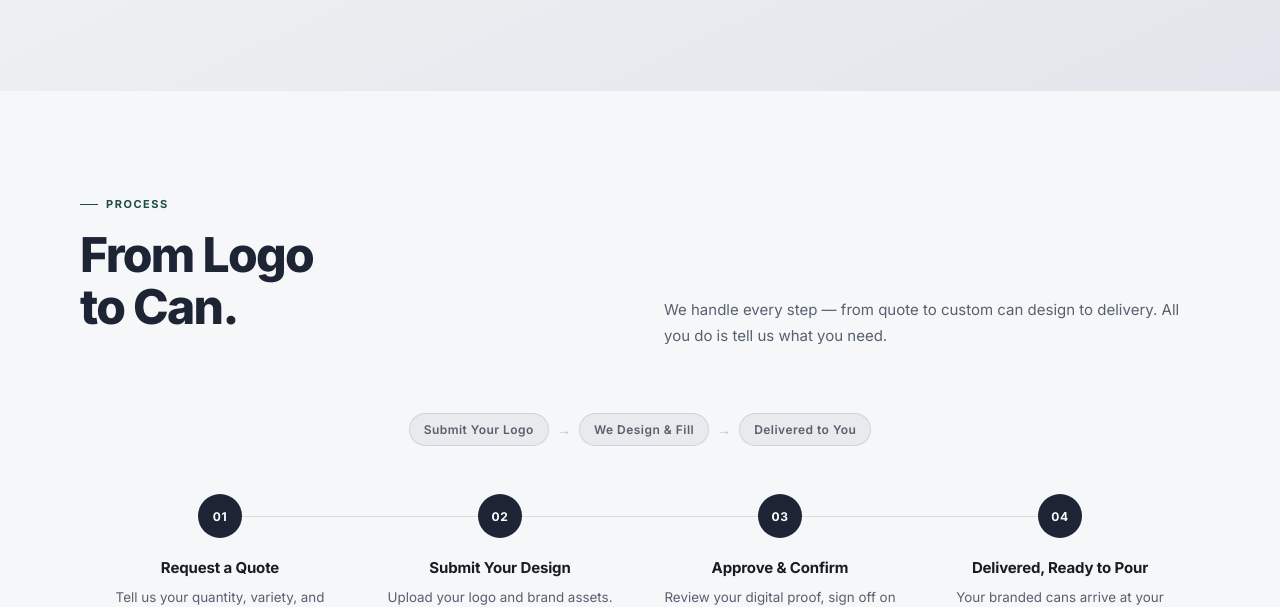
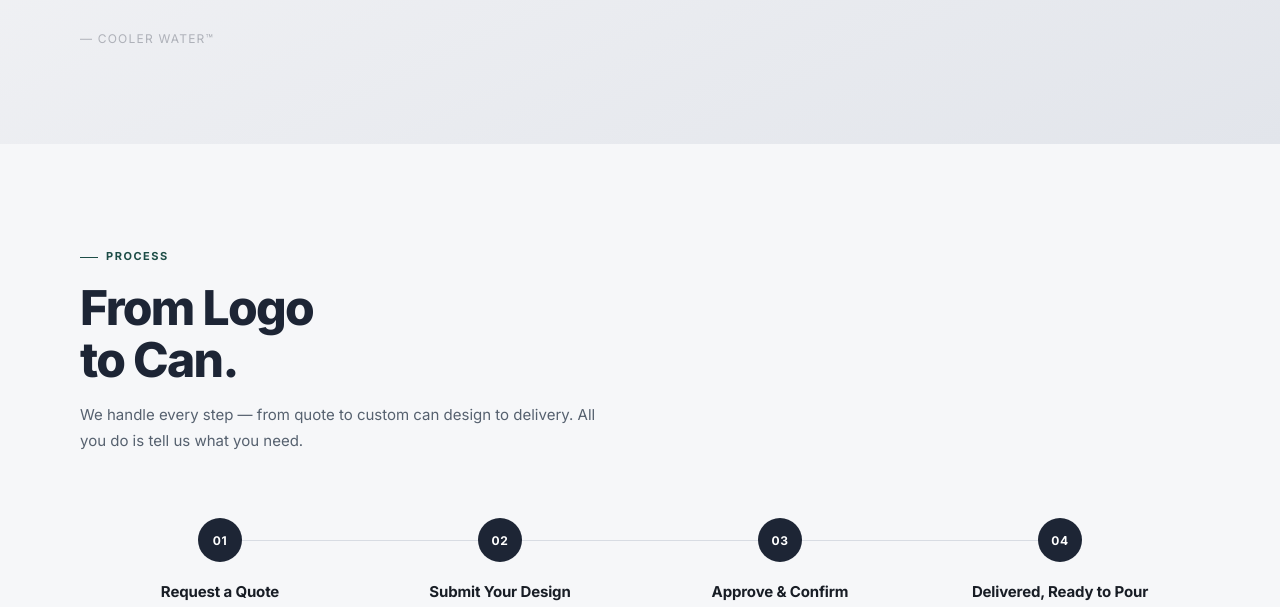
Before and after one commit to cool-erw26/coolerwater-site, a plain HTML site: page index.html in a window 1280 px wide. Shown: the part 5038-5645 px from the top of the page. Drawn offline with Linux system fonts and the light colour scheme; some packages are replaced by stand-ins of ours; a script that the page names is missing.

```diff
--- a/index.html
+++ b/index.html
@@ -2585,6 +2585,7 @@
           <div class="uc-body">
             <h3>Brand Activations</h3>
             <p>Custom cans don't stay at the event — they leave with people. That's the kind of merch that works without feeling like merch.</p>
+            <p style="margin-top:0.65rem;font-size:0.8rem;color:rgba(29,37,53,0.55);">Our on-site activation team supports custom branded refrigerators for a full display experience — from the can to the cooler.</p>
             <a href="https://instagram.com/coolerdrinkevents" target="_blank" rel="noopener" style="display:inline-block;margin-top:0.75rem;font-size:0.7rem;font-weight:700;letter-spacing:0.1em;text-transform:uppercase;color:rgba(29,37,53,0.45);text-decoration:none;">Live events → @coolerdrinkevents</a>
           </div>
         </div>
@@ -2639,17 +2640,10 @@
         <div>
           <div class="tag">Process</div>
           <h2 class="section-h">From Logo<br />to Can.</h2>
+          <div class="how-header-right">
+            We handle every step — from quote to custom can design to delivery. All you do is tell us what you need.
+          </div>
         </div>
-        <div class="how-header-right">
-          We handle every step — from quote to custom can design to delivery. All you do is tell us what you need.
-        </div>
-      </div>
-      <div class="hero-process" style="margin-bottom:2.5rem;">
-        <span class="hero-process-step">Submit Your Logo</span>
-        <span class="hero-process-arrow">→</span>
-        <span class="hero-process-step">We Design &amp; Fill</span>
-        <span class="hero-process-arrow">→</span>
-        <span class="hero-process-step">Delivered to You</span>
       </div>
       <div class="process-steps">
         <div class="process-step">
```
